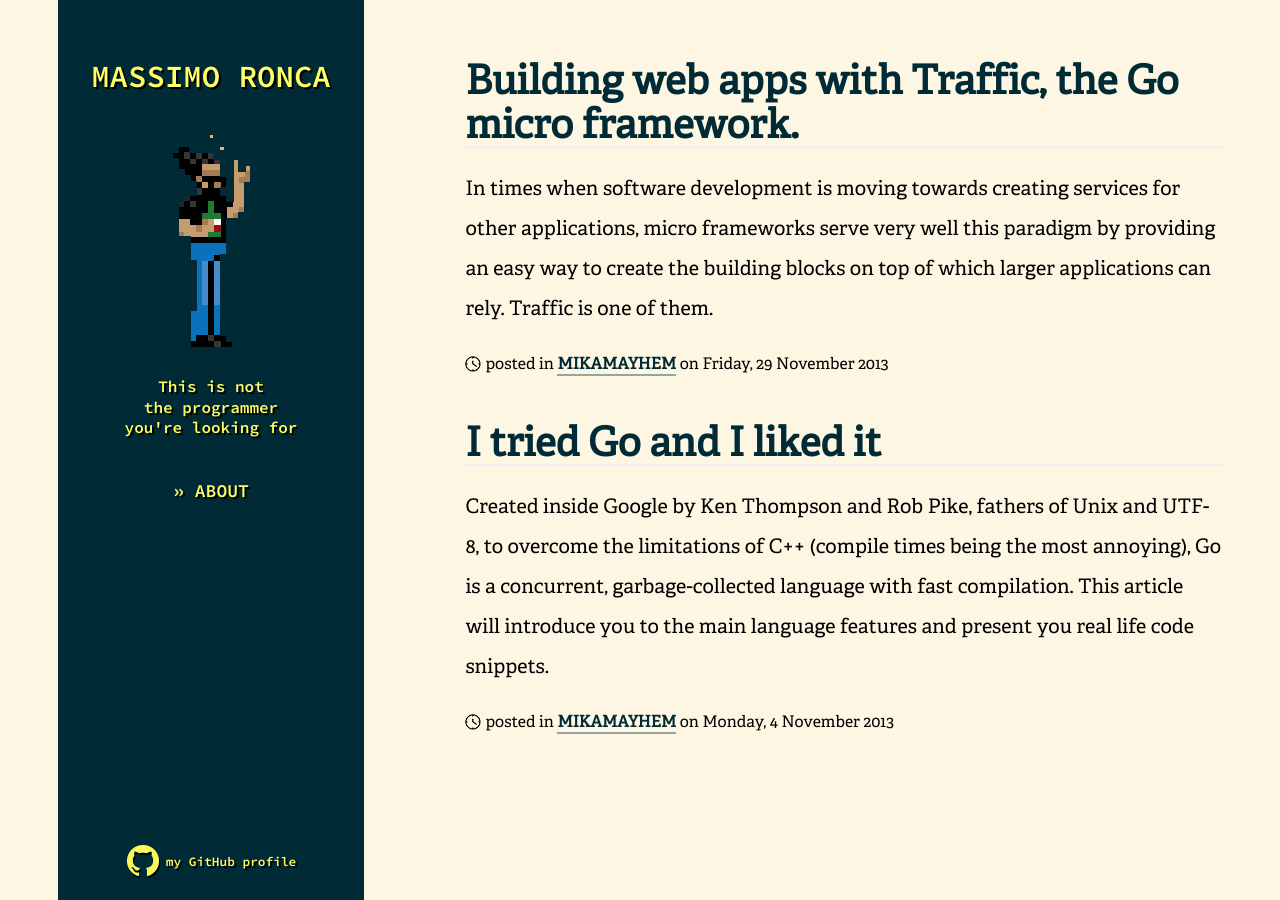
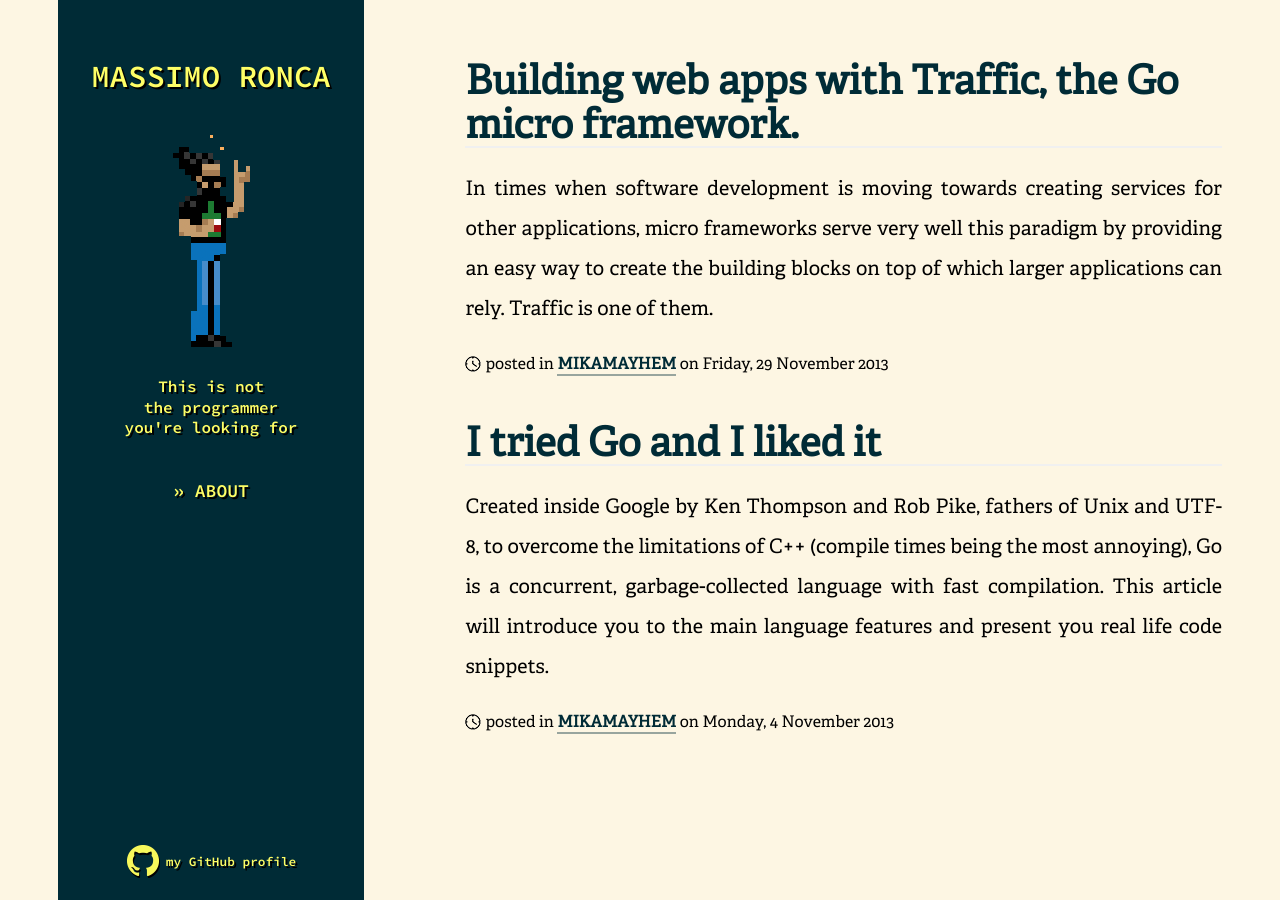
Before and after one commit to Laesod/massimoronca.it, a Jekyll site: the page built from index.html, in a window 1280 px wide. Built offline with Jekyll 4.4.1, drawn with Linux system fonts in a browser that asks for light colours; Markdown is read by kramdown in place of the engine named in the settings.

Commit message:
justify text in post-content and post-excerpt

```diff
--- a/assets/stylesheets/styles.css
+++ b/assets/stylesheets/styles.css
@@ -313,6 +313,10 @@ footer a:hover {
   transition: all 0.3s ease-in-out;
 }
 
+.post-content, .post-excerpt {
+    text-align: justify;
+}
+
 .post-content a, .post-excerpt a, .post-meta a {
 
   border-bottom: 2px solid rgba(00, 43, 54, 0.4);
--- a/index.html
+++ b/index.html
@@ -4,7 +4,7 @@ title: Massimo Ronca ~ a reckless programmer with a sarcastic wit
 ---
 {% for post in site.posts %}
   <article>
-    <h2 class="post-title">
+    <h2 class="post-title jedi">
       <a href="{{ post.url }}">{{ post.title }}</a>
     </h2>
     <p class="post-excerpt">{{ post.excerpt }}</p>
```
